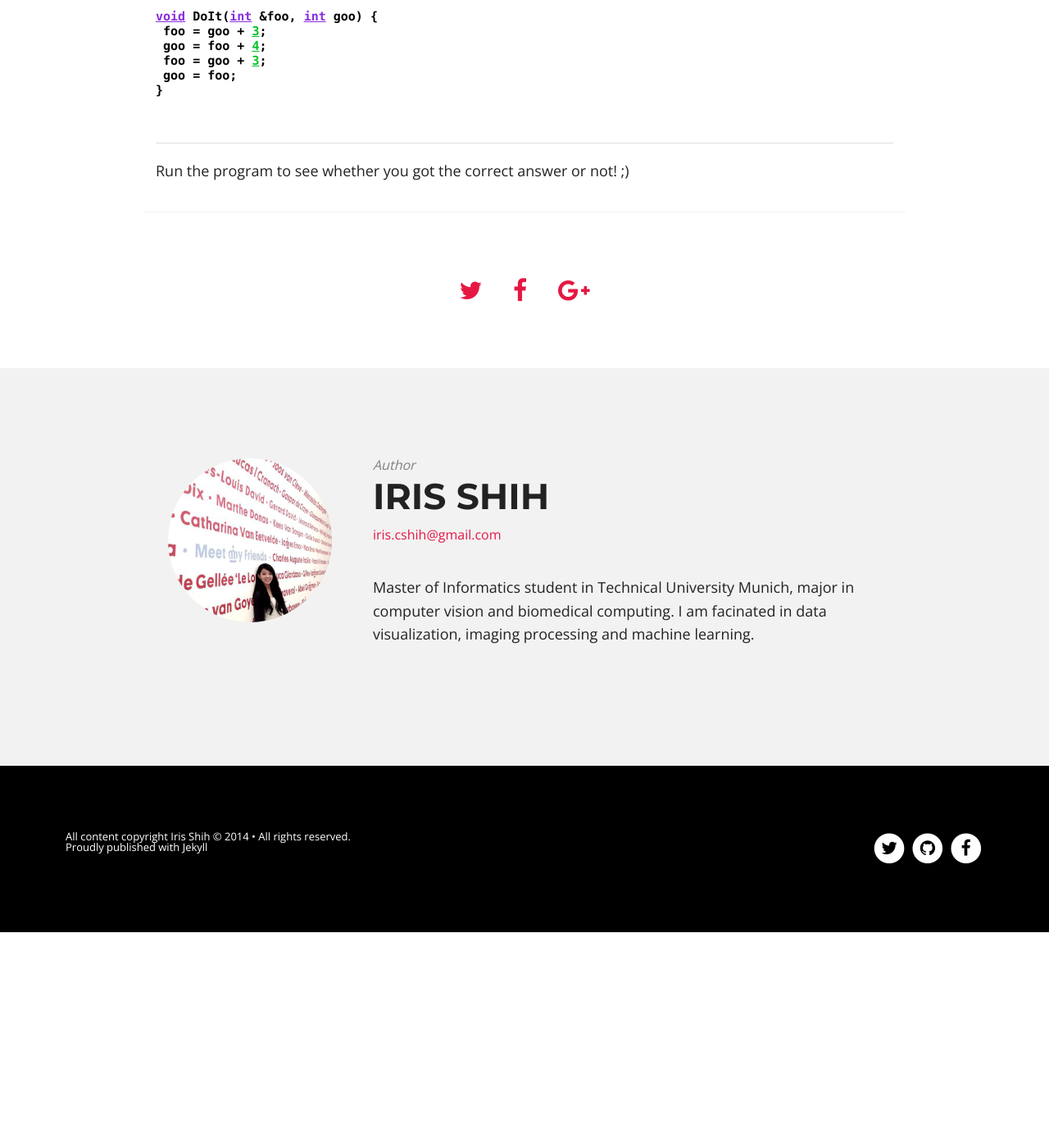
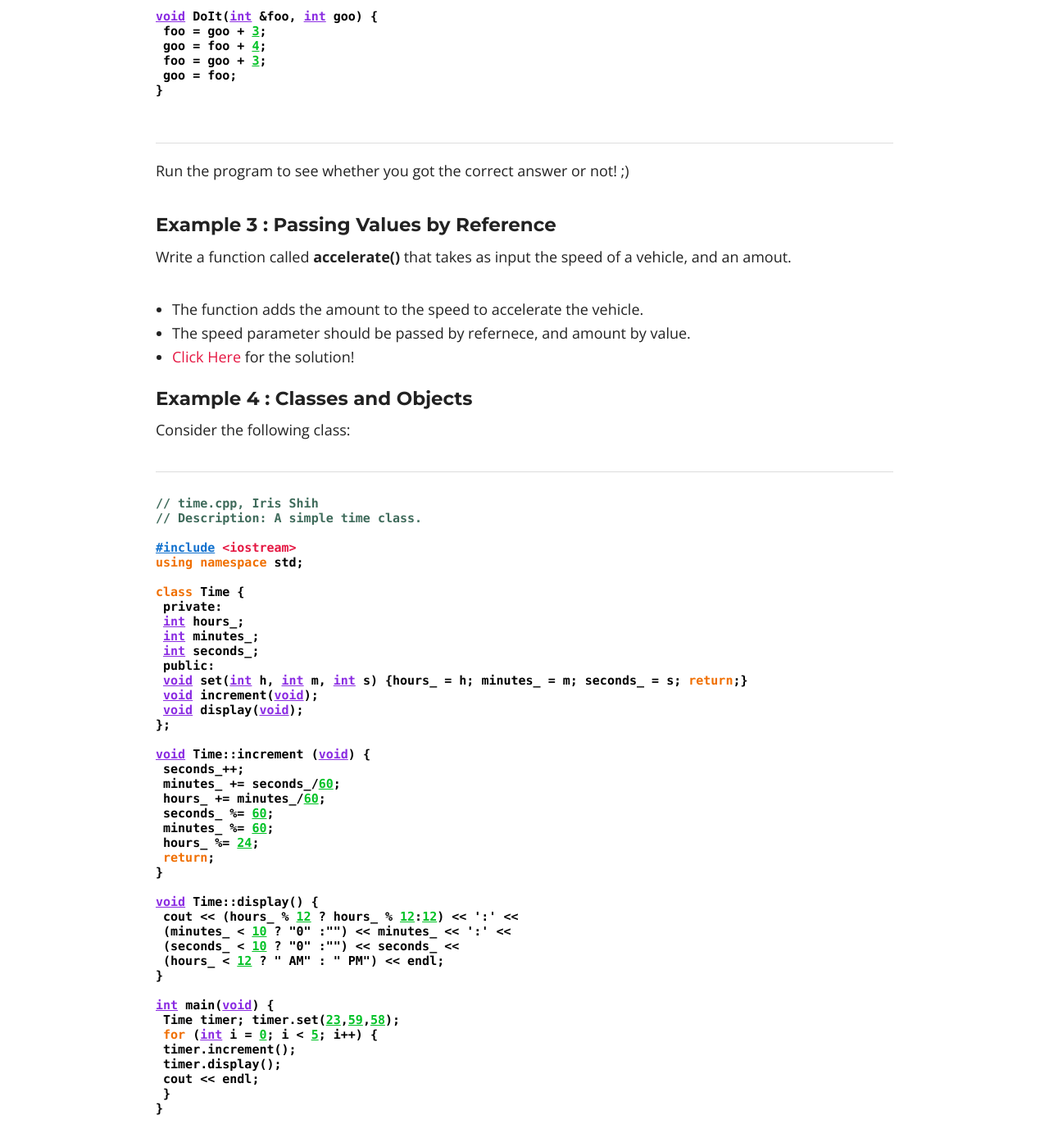
Before and after one commit to IriscShih/coding-star, a Jekyll site: the page built from _posts/2014-09-04-Next-Steps-part1.md, in a window 1280 px wide and 1400 px high, scrolled down 7603 px. Shown: the whole window at 82% size. Built offline with Jekyll 4.4.1, drawn with Linux system fonts in a browser that asks for light colours; nearby versions of some CDN libraries; comment, search, counter and statistics services are not loaded; before the commit the page ends 8740 px from its top, so only the background shows below that; some of the changed text lies outside the part shown.

Commit message:
add content to learning c++ next-steps

```diff
--- a/_posts/2014-09-04-Next-Steps-part1.md
+++ b/_posts/2014-09-04-Next-Steps-part1.md
@@ -277,3 +277,67 @@ void DoIt(int &foo, int goo) {
 ----------------------------------------------
 
 Run the program to see whether you got the correct answer or not! ;)
+
+
+####Example 3 : Passing Values by Reference
+
+Write a function called **accelerate()** that takes as input the speed of a vehicle, and an amout.
+- The function adds the amount to the speed to accelerate the vehicle.
+- The speed parameter should be passed by refernece, and amount by value.
+- [Click Here]() for the solution!
+
+
+####Example 4 : Classes and Objects
+
+Consider the following class:
+
+----------------------------------------------
+{% highlight c++%}
+// time.cpp, Iris Shih
+// Description: A simple time class.
+
+#include <iostream>
+using namespace std;
+
+class Time {
+ private:
+ int hours_;
+ int minutes_;
+ int seconds_;
+ public:
+ void set(int h, int m, int s) {hours_ = h; minutes_ = m; seconds_ = s; return;}
+ void increment(void);
+ void display(void);
+};
+
+void Time::increment (void) {
+ seconds_++;
+ minutes_ += seconds_/60;
+ hours_ += minutes_/60;
+ seconds_ %= 60;
+ minutes_ %= 60;
+ hours_ %= 24;
+ return;
+}
+
+void Time::display() {
+ cout << (hours_ % 12 ? hours_ % 12:12) << ':' <<
+ (minutes_ < 10 ? "0" :"") << minutes_ << ':' <<
+ (seconds_ < 10 ? "0" :"") << seconds_ <<
+ (hours_ < 12 ? " AM" : " PM") << endl;
+}
+
+int main(void) {
+ Time timer; timer.set(23,59,58);
+ for (int i = 0; i < 5; i++) {
+ timer.increment();
+ timer.display();
+ cout << endl;
+ }
+}
+{% endhighlight %}
+----------------------------------------------
+
+> **Notice that class member variables have a trailing underscore. This is dont to differentiate between local variables and class variables**
+
+Add a decrement method to this class! [Click Here]() to have a look at the solution. :)
```
